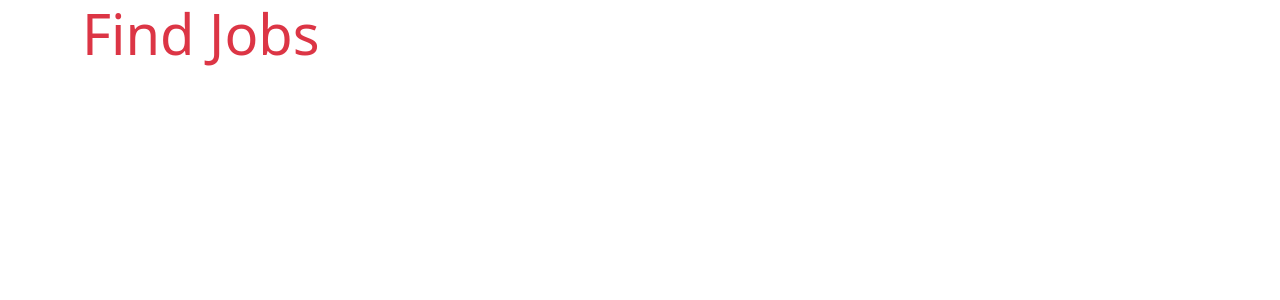
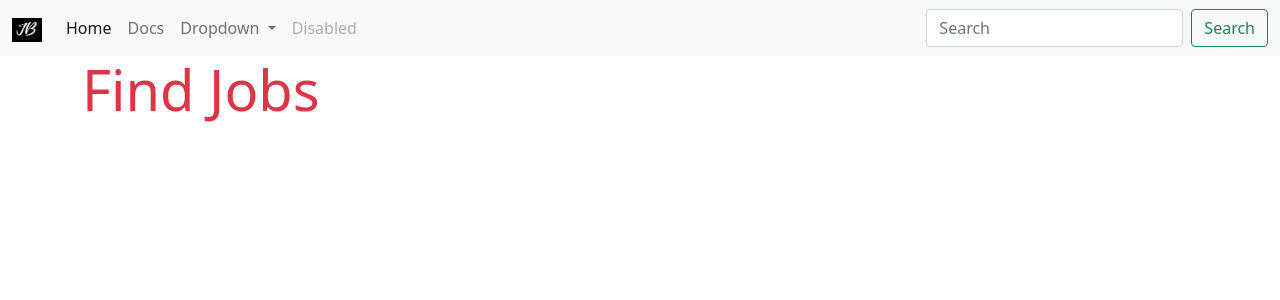
Before and after one commit to ganlal/fastapibackend, a FastAPI app: page / in a window 1280 px wide. Shown: the top 300 px of the page. Run offline with FastAPI, Linux system fonts and the light colour scheme; parts of the project's set-up code (start-up, migrations or seed data) failed here and were passed over; some libraries are stand-ins or nearby versions.

Commit message:
Lectture 46 - Static image added..

```diff
--- a/main.py
+++ b/main.py
@@ -1,3 +1,4 @@
+from os import name
 from fastapi import FastAPI
 from core.config import Settings
 
@@ -6,6 +7,7 @@ from db.base import Base
 
 from apis.base import api_router
 from webapps.base import api_router as webapp_router
+from fastapi.staticfiles import StaticFiles
 
 
 def create_tables():
@@ -15,13 +17,19 @@ def include_router(app):
     app.include_router(api_router)
     app.include_router(webapp_router)
 
+def configure_static(app):
+    app.mount("/static",StaticFiles(directory="static"),name="static")
+
 
 def start_application():
     app = FastAPI(title=Settings.PROJECT_NAME,version=Settings.PROJECT_VERSION)
     create_tables()
     include_router(app)
+    configure_static(app)
     return app
 
 
 
+
+
 app = start_application()
--- a/requirements.txt
+++ b/requirements.txt
@@ -32,3 +32,6 @@ python-multipart
 
 # for HTML Template
 jinja2
+
+# for static files
+aiofiles
--- /dev/null
+++ b/templates/components/navbar.html
@@ -0,0 +1,38 @@
+<nav class="navbar navbar-expand-lg navbar-light bg-light">
+    <div class="container-fluid">
+      <a class="navbar-brand" href="#">
+        <img src="{{ url_for('static',path='images/logo.png') }}" alt="JojBard navbar img" width="30" height="24">
+      </a>
+      <button class="navbar-toggler" type="button" data-bs-toggle="collapse" data-bs-target="#navbarSupportedContent" aria-controls="navbarSupportedContent" aria-expanded="false" aria-label="Toggle navigation">
+        <span class="navbar-toggler-icon"></span>
+      </button>
+      <div class="collapse navbar-collapse" id="navbarSupportedContent">
+        <ul class="navbar-nav me-auto mb-2 mb-lg-0">
+          <li class="nav-item">
+            <a class="nav-link active" aria-current="page" href="/">Home</a>
+          </li>
+          <li class="nav-item">
+            <a class="nav-link" href="/docs/">Docs</a>
+          </li>
+          <li class="nav-item dropdown">
+            <a class="nav-link dropdown-toggle" href="#" id="navbarDropdown" role="button" data-bs-toggle="dropdown" aria-expanded="false">
+              Dropdown
+            </a>
+            <ul class="dropdown-menu" aria-labelledby="navbarDropdown">
+              <li><a class="dropdown-item" href="/docs/">Docs</a></li>
+              <li><a class="dropdown-item" href="#">Another action</a></li>
+              <li><hr class="dropdown-divider"></li>
+              <li><a class="dropdown-item" href="#">Something else here</a></li>
+            </ul>
+          </li>
+          <li class="nav-item">
+            <a class="nav-link disabled" href="#" tabindex="-1" aria-disabled="true">Disabled</a>
+          </li>
+        </ul>
+        <form class="d-flex">
+          <input class="form-control me-2" type="search" placeholder="Search" aria-label="Search">
+          <button class="btn btn-outline-success" type="submit">Search</button>
+        </form>
+      </div>
+    </div>
+  </nav>
--- a/templates/shared/base.html
+++ b/templates/shared/base.html
@@ -11,6 +11,7 @@
 </head>
 
 <body>
+    {% include 'components/navbar.html' %}
     {% block content %}
     {% endblock %}
 
--- a/webapps/jobs/route_jobs.py
+++ b/webapps/jobs/route_jobs.py
@@ -9,5 +9,5 @@ router = APIRouter(include_in_schema=False)
 
 @router.get("/")
 def home(request:Request):
-    dir(request)
+    print(dir(request))
     return templates.TemplateResponse("jobs/homepage.html",{"request":request})
```
Also changed, not shown: static/images/logo.png (added).
